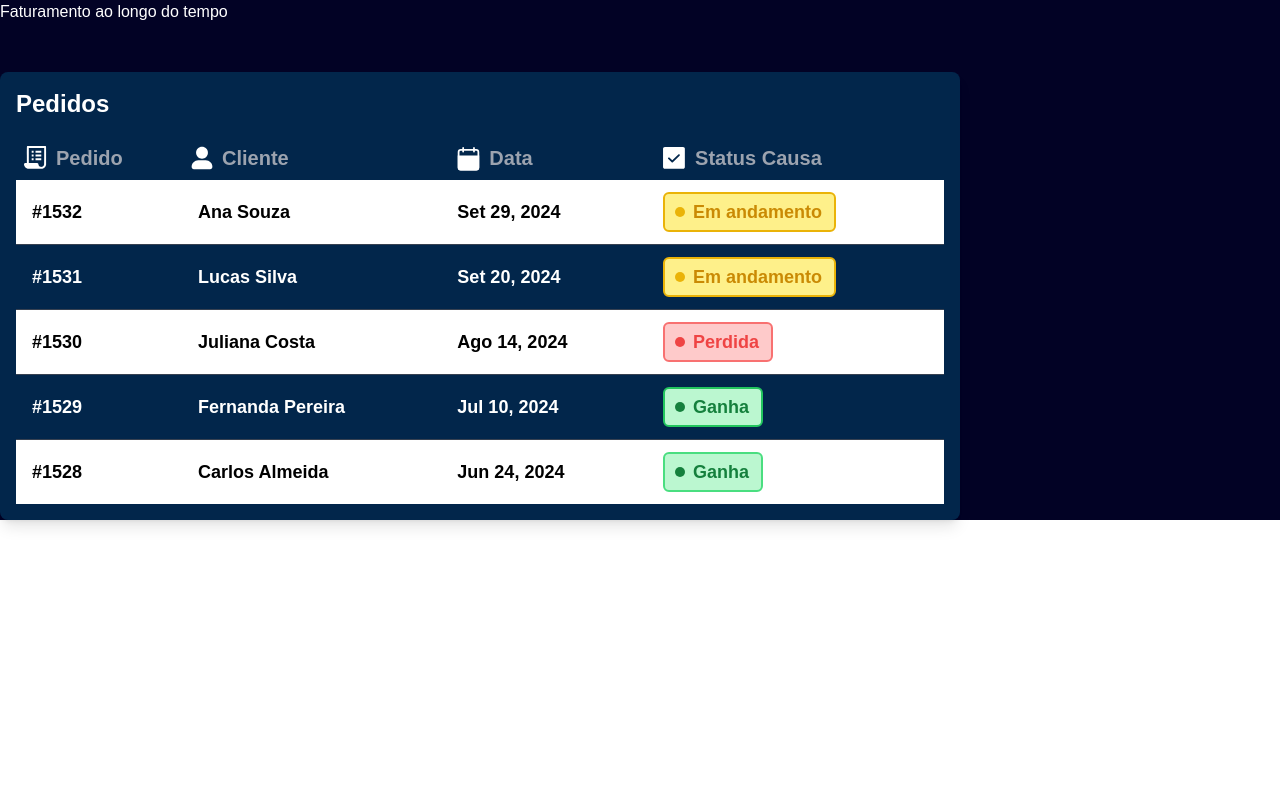
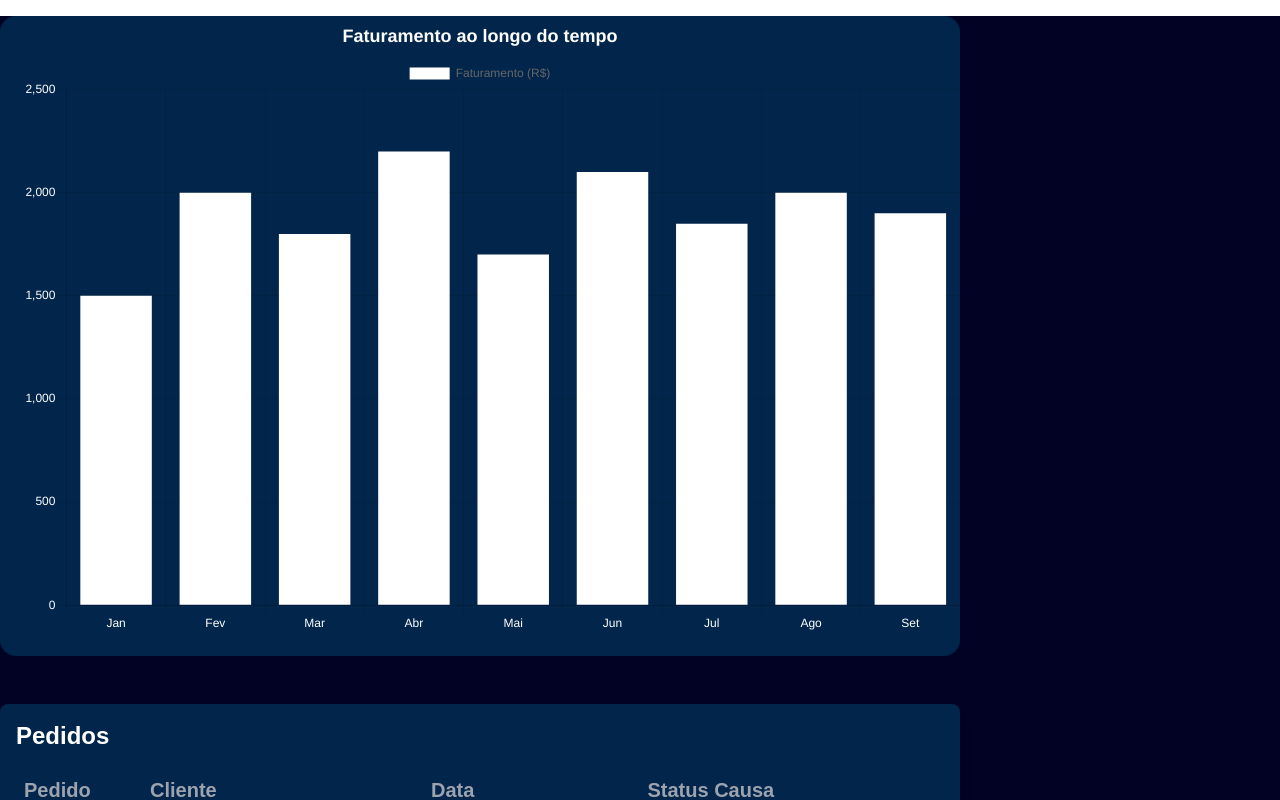
Before and after one commit to axo-DragonTech/Dashboard, a Vue app: page / in a window 1280 px wide. Shown: the top 800 px of the page. Built offline with nearby package versions, Linux system fonts and the light colour scheme.

Commit message:
Finalização da seção faturamento ao longo do tempo

```diff
--- a/package.json
+++ b/package.json
@@ -9,6 +9,7 @@
   },
   "dependencies": {
     "autoprefixer": "^10.4.20",
+    "chart.js": "^4.4.4",
     "core-js": "^3.8.3",
     "postcss": "^8.4.47",
     "tailwindcss": "^3.4.13",
--- a/src/components/Dashboard.vue
+++ b/src/components/Dashboard.vue
@@ -2,8 +2,9 @@
   <div class="bg-[#020225]">
     <!-- Seção Faturamento ao longo do tempo -->
     <div>
-      <h1 class="text-white">Faturamento ao longo do tempo</h1>
+      <canvas ref="revenueChart" class="mt-4 bg-[#02264B]"></canvas>
     </div>
+
     <!-- Seção Pedidos -->
     <div class="mt-12 text-white bg-[#02264B] rounded-lg w-3/4 p-4 shadow-lg font-semibold">
       <div class="flex justify-between items-center mb-4">
@@ -12,48 +13,10 @@
       <table class="min-w-full text-left text-sm">
         <thead>
           <tr class="text-gray-400 text-xl">
-            <th class="p-2">
-              <div class="flex items-center">
-                <svg xmlns="http://www.w3.org/2000/svg" class="w-6 mr-2" viewBox="0 0 8 8" fill="none">
-                  <path d="M1.13862 0.0408231C1.04103 0.090924 0.992234 0.152158 0.969713 0.25236C0.958453 0.293183 0.950946 1.46591 0.950946 3.00976V5.69666H0.628154C0.449867 5.69666 0.271581 5.70593 0.234047 5.71521C0.136458 5.74304 0.057637 5.81356 0.0219796 5.91005C-0.0361981 6.06035 0.0257331 6.42776 0.153349 6.69682C0.359786 7.12731 0.733249 7.42977 1.21368 7.55595L1.3732 7.59863H3.68154H5.98989L6.14941 7.55781C6.71805 7.40936 7.15532 6.98072 7.31671 6.41106L7.35988 6.26261L7.36551 3.2881C7.36926 1.28963 7.36363 0.291328 7.35049 0.243082C7.32422 0.146592 7.26417 0.0760793 7.17408 0.0352564C7.10089 0.0018558 6.97891 2.14553e-07 4.1601 2.14553e-07H1.22119L1.13862 0.0408231ZM6.7218 3.405C6.7218 6.03437 6.71992 6.1754 6.68802 6.28117C6.59043 6.59476 6.33895 6.84341 6.03117 6.93062C5.87541 6.97516 5.62768 6.97144 5.47192 6.9232C5.1191 6.81372 4.86199 6.50755 4.81507 6.142C4.80381 6.05478 4.78692 5.95458 4.77754 5.91561C4.75689 5.83397 4.65743 5.74304 4.55984 5.71707C4.51292 5.70408 3.99495 5.69666 3.0491 5.69666H1.60779V3.16378V0.6309L4.16573 0.634611L6.7218 0.640178V3.405Z" fill="white"/>
-                  <path d="M2.56491 1.91126V2.22671H2.88395H3.20299V1.91126V1.59581H2.88395H2.56491V1.91126Z" fill="white"/>
-                  <path d="M3.84106 1.91126V2.22671H4.79818H5.7553V1.91126V1.59581H4.79818H3.84106V1.91126Z" fill="white"/>
-                  <path d="M2.56491 3.17305V3.4885H2.88395H3.20299V3.17305V2.8576H2.88395H2.56491V3.17305Z" fill="white"/>
-                  <path d="M3.84106 3.17305V3.4885H4.79818H5.7553V3.17305V2.8576H4.79818H3.84106V3.17305Z" fill="white"/>
-                  <path d="M2.56491 4.43486V4.75031H2.88395H3.20299V4.43486V4.11941H2.88395H2.56491V4.43486Z" fill="white"/>
-                  <path d="M3.84106 4.43486V4.75031H4.79818H5.7553V4.43486V4.11941H4.79818H3.84106V4.43486Z" fill="white"/>
-                </svg>
-                Pedido
-              </div>
-            </th>
-            <th class="p-2">
-              <div class="flex items-center">
-                <svg xmlns="http://www.w3.org/2000/svg" class="w-6 mr-2" viewBox="0 0 10 10" fill="none">
-                  <path d="M0.673981 8.74211C0.673981 7.21035 1.91572 5.96861 3.44747 5.96861H6.55253C8.08428 5.96861 9.32602 7.21035 9.32602 8.74211V8.74211C9.32602 9.25269 8.91211 9.66661 8.40152 9.66661H1.59848C1.08789 9.66661 0.673981 9.25269 0.673981 8.74211V8.74211Z" fill="white"/>
-                  <path d="M5.00164 5.26403C6.36321 5.26403 7.46697 4.16027 7.46697 2.7987C7.46697 1.43714 6.36321 0.333374 5.00164 0.333374C3.64008 0.333374 2.53632 1.43714 2.53632 2.7987C2.53632 4.16027 3.64008 5.26403 5.00164 5.26403Z" fill="white"/>
-                </svg>
-                Cliente
-              </div>
-            </th>
-            <th class="px-4 py-2">
-              <div class="flex items-center">
-                <svg xmlns="http://www.w3.org/2000/svg" class="w-6 mr-2" viewBox="0 0 11 12" fill="none">
-                  <rect x="0.72876" y="2.21973" width="9.06956" height="9.12111" rx="1" stroke="white" stroke-width="0.8"/>
-                  <path d="M0.72876 5.26807H9.79832V10.3402C9.79832 10.8925 9.35061 11.3402 8.79832 11.3402H1.72876C1.17648 11.3402 0.72876 10.8925 0.72876 10.3402V5.26807Z" fill="white" stroke="white" stroke-width="0.8"/>
-                  <path d="M7.77954 1.34082V2.99451" stroke="white" stroke-width="0.8" stroke-linecap="round" stroke-linejoin="round"/>
-                  <path d="M2.8186 1.34082V2.99451" stroke="white" stroke-width="0.8" stroke-linecap="round" stroke-linejoin="round"/>
-                </svg>
-                Data
-              </div>
-            </th>
-            <th class="px-4 py-2">
-              <div class="flex items-center">
-                <svg xmlns="http://www.w3.org/2000/svg" class="w-6 mr-2" viewBox="0 0 11 10" fill="none">
-                  <path d="M9.18403 0H0.850698C0.629684 0 0.417722 0.0877973 0.261442 0.244078C0.105162 0.400358 0.0173645 0.61232 0.0173645 0.833333V9.16667C0.0173645 9.38768 0.105162 9.59964 0.261442 9.75592C0.417722 9.9122 0.629684 10 0.850698 10H9.18403C9.40504 10 9.61701 9.9122 9.77329 9.75592C9.92957 9.59964 10.0174 9.38768 10.0174 9.16667V0.833333C10.0174 0.61232 9.92957 0.400358 9.77329 0.244078C9.61701 0.0877973 9.40504 0 9.18403 0V0ZM7.59549 4.05208L4.54341 6.96875C4.4645 7.04298 4.36007 7.084 4.25174 7.08333C4.14501 7.08374 4.04229 7.04265 3.96528 6.96875L2.43924 5.51042C2.39691 5.47349 2.36249 5.42838 2.33804 5.37781C2.31359 5.32724 2.29962 5.27225 2.29696 5.21614C2.29431 5.16003 2.30303 5.10396 2.32259 5.05131C2.34216 4.99866 2.37217 4.9505 2.41082 4.90974C2.44947 4.86898 2.49597 4.83646 2.54751 4.81413C2.59905 4.79179 2.65457 4.78011 2.71074 4.77979C2.76691 4.77946 2.82257 4.7905 2.87437 4.81223C2.92617 4.83396 2.97303 4.86594 3.01216 4.90625L4.25174 6.08854L7.02257 3.44792C7.10359 3.37723 7.20879 3.3406 7.31619 3.34568C7.42358 3.35077 7.52486 3.39716 7.59884 3.47518C7.67282 3.5532 7.71378 3.65679 7.71316 3.76431C7.71253 3.87182 7.67037 3.97493 7.59549 4.05208Z" fill="white"/>
-                </svg>
-                Status Causa
-              </div>
-            </th>
+            <th class="p-2">Pedido</th>
+            <th class="p-2">Cliente</th>
+            <th class="px-4 py-2">Data</th>
+            <th class="px-4 py-2">Status Causa</th>
           </tr>
         </thead>
         <tbody class="bg-[#02264B] divide-y divide-gray-700 text-lg">
@@ -119,13 +82,79 @@
 </template>
 
 <script>
+import { Chart, registerables } from 'chart.js';
+
+Chart.register(...registerables);
+
 export default {
   name: 'DashboardPage',
+  mounted() {
+    this.renderRevenueChart();
+  },
+  methods: {
+    renderRevenueChart() {
+      const ctx = this.$refs.revenueChart.getContext('2d');
+      new Chart(ctx, {
+        type: 'bar',
+        data: {
+          labels: ['Jan', 'Fev', 'Mar', 'Abr', 'Mai', 'Jun', 'Jul', 'Ago', 'Set'],
+          datasets: [{
+            label: 'Faturamento (R$)',
+            data: [1500, 2000, 1800, 2200, 1700, 2100, 1850, 2000, 1900],
+            backgroundColor: 'rgba(255, 255, 255)',
+          }]
+        },
+        options: {
+          responsive: true,
+          plugins: {
+            legend: {
+              display: true,
+              position: 'top',
+            },
+            title: {
+              display: true,
+              text: 'Faturamento ao longo do tempo',
+              color: '#ffffff',
+              font: {
+                size: 18,
+              }
+            }
+          },
+          scales: {
+            y: {
+              beginAtZero: true,
+              title: {
+                display: true,
+                color: '#ffffff'
+              },
+              ticks: {
+                color: '#ffffff'
+              }
+            },
+            x: {
+              title: {
+                display: true,
+                color: '#ffffff'
+              },
+              ticks: {
+                color: '#ffffff'
+              }
+            }
+          }
+        }
+      });
+    }
+  }
 };
 </script>
 
 <style scoped>
-  * {
-    font-family: 'Segoe', sans-serif;
-  }
+* {
+  font-family: 'Segoe', sans-serif;
+}
+
+canvas{
+  max-width: 75%;
+  border-radius: 16px;
+}
 </style>
```
Also changed, not shown: 1 other file (tests, documents, lock files or other folders).
